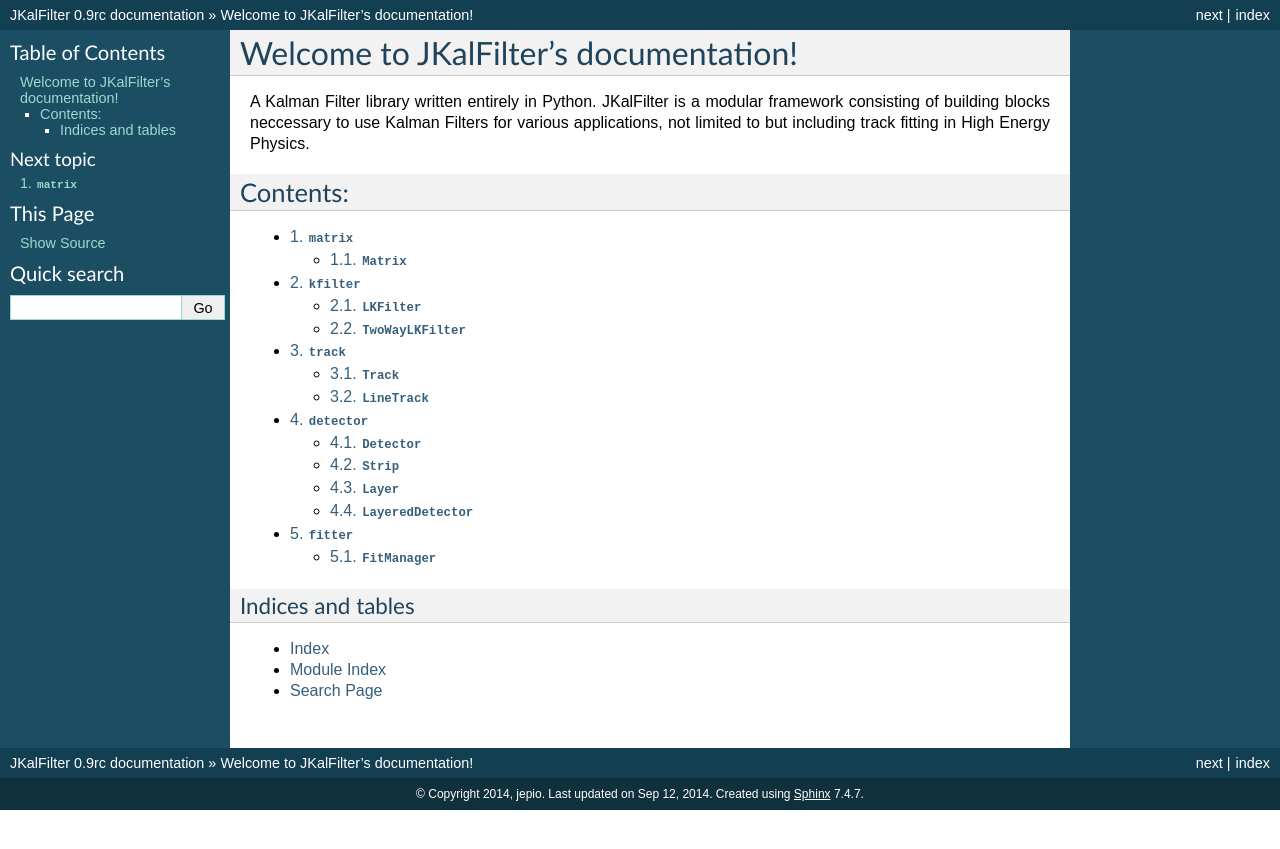
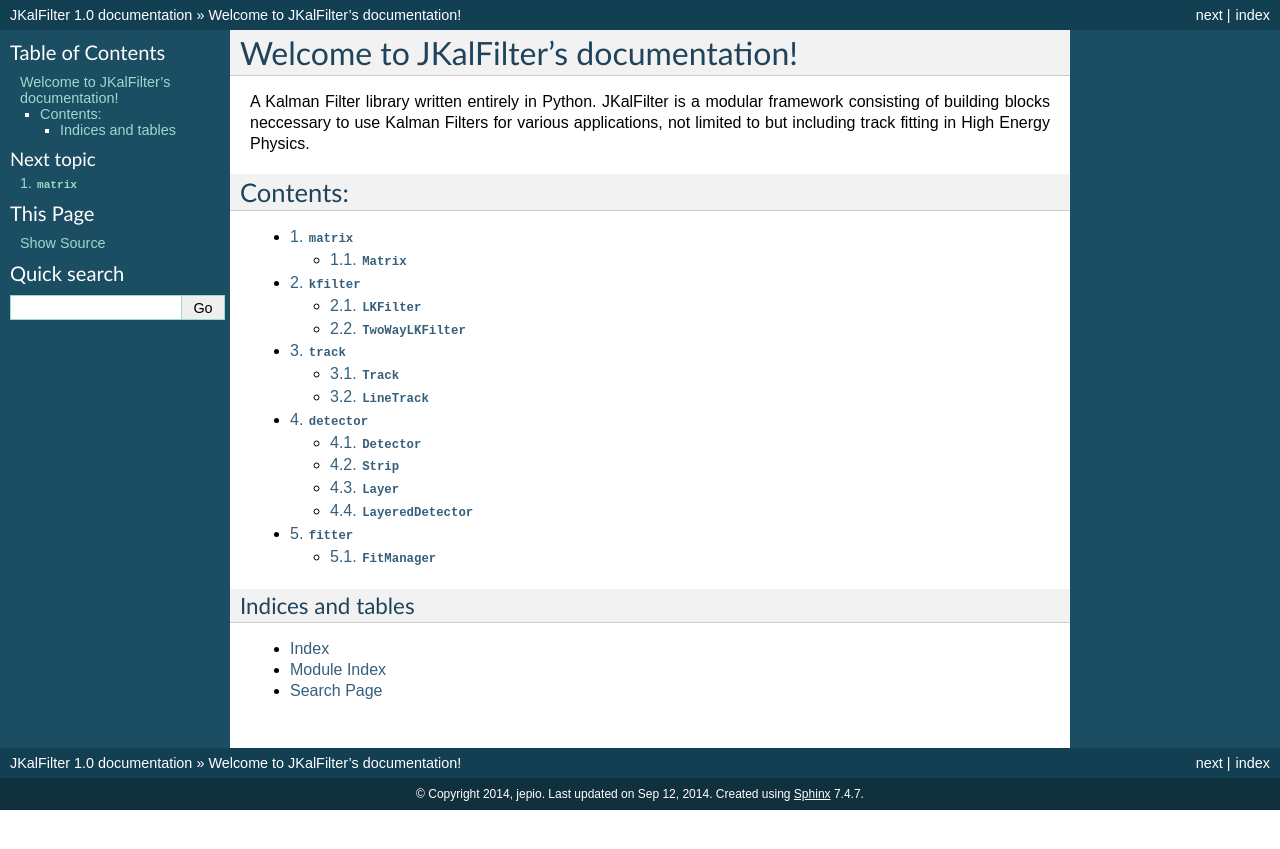
Before and after one commit to jepio/JKalFilter, a Sphinx documentation site: the page built from docs/index.txt, in a window 1280 px wide. Shown: the top 849 px of the page. Built offline with Sphinx 7.4.7, drawn with Linux system fonts in a browser that asks for light colours.

Commit message:
version bump

```diff
--- a/docs/conf.py
+++ b/docs/conf.py
@@ -49,9 +49,9 @@ copyright = u'2014, jepio'
 # built documents.
 #
 # The short X.Y version.
-version = '0.9'
+version = '1.0'
 # The full version, including alpha/beta/rc tags.
-release = '0.9rc'
+release = '1.0'
 
 # The language for content autogenerated by Sphinx. Refer to documentation
 # for a list of supported languages.
```
